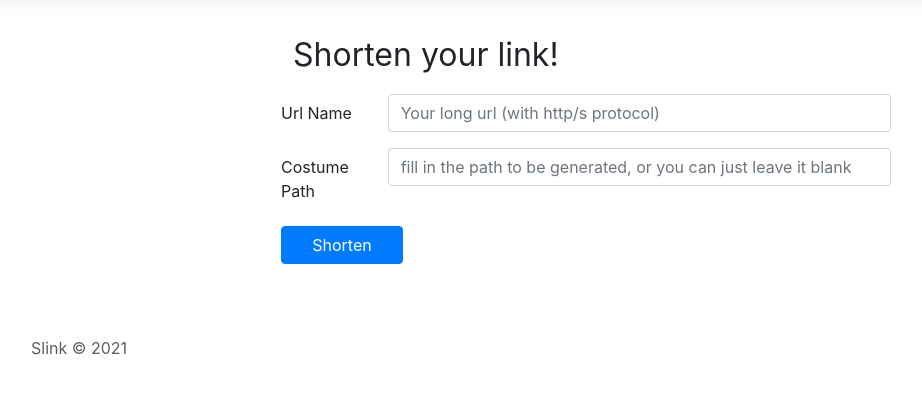
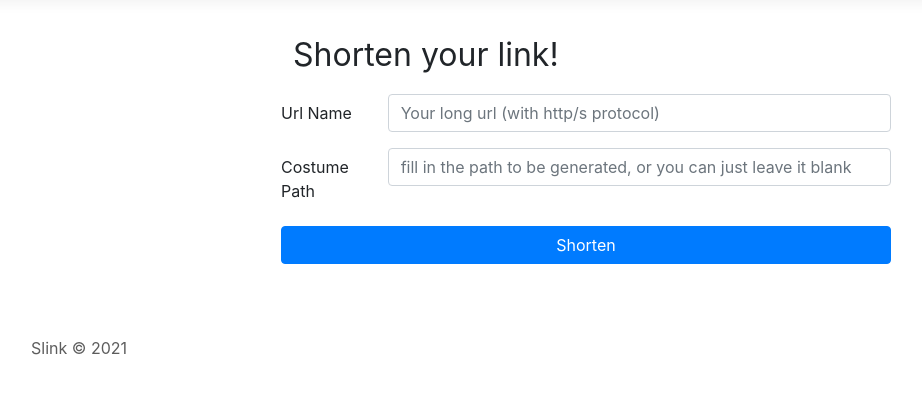
Before and after one commit to CasperTeam/SLink, a Flask app: page / in a window 1280 px wide. Shown: the part 56-450 px from the top of the page, without its empty margins (54-976 px from the left). Run offline with Flask 2, Linux system fonts and the light colour scheme; data that the repository does not hold is empty; some libraries are stand-ins or nearby versions.

Commit message:
Update index.html

```diff
--- a/templates/index.html
+++ b/templates/index.html
@@ -85,7 +85,7 @@
               <label class="col-form-label text-danger" id="errorp" style="display: none;">Costume Path</label>
             </center>
           </form>
-          <button onclick='submit()' class="btn btn-primary" style="width: 20%" type="button">Shorten</button>
+          <button onclick='submit()' class="btn btn-primary" style="width: 100%" type="button">Shorten</button>
         </div>
       </div>
     </section>
```
